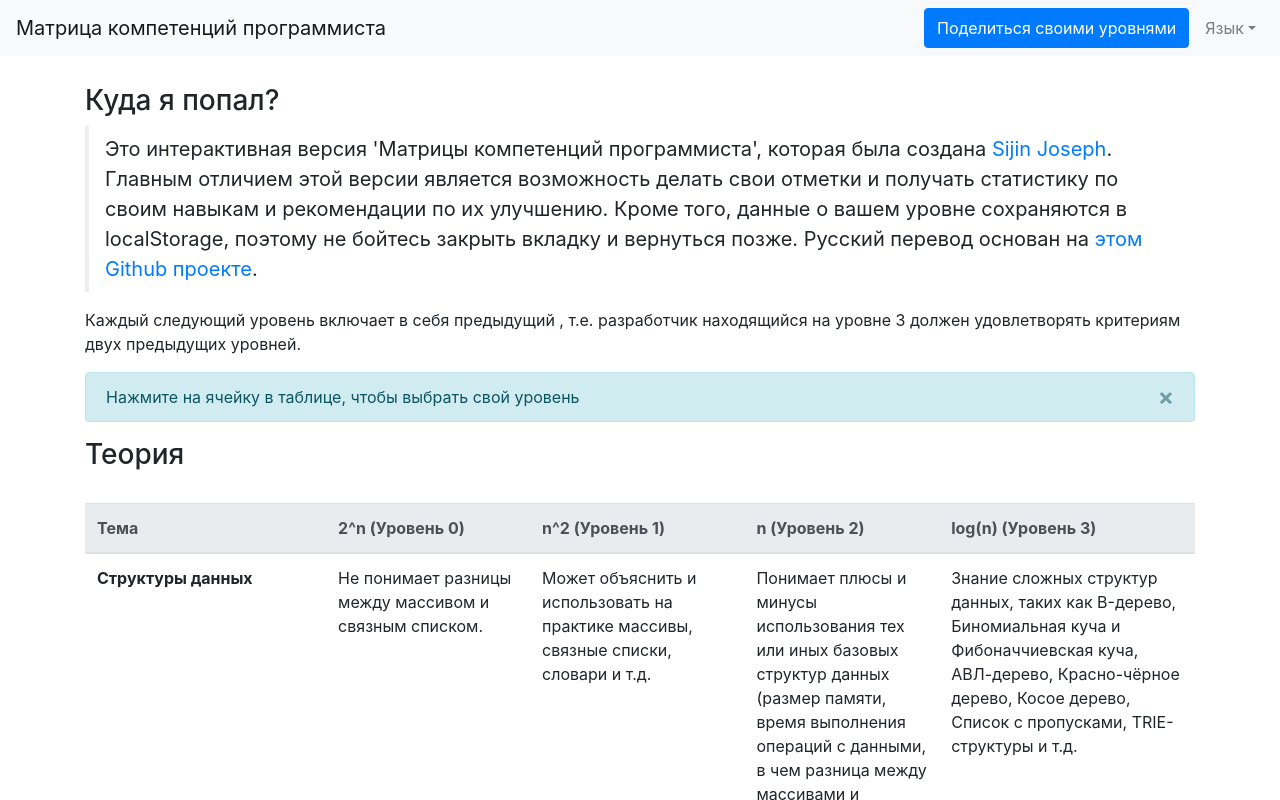
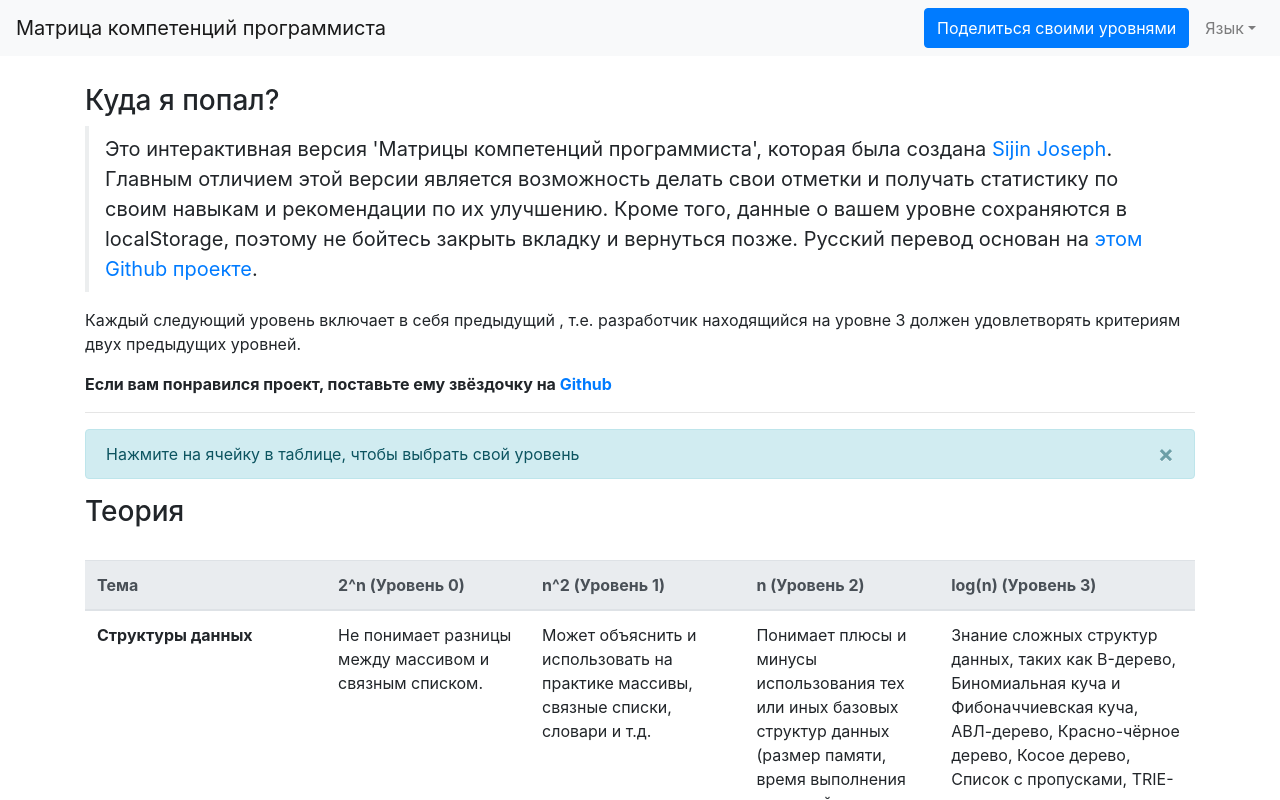
Before and after one commit to cuamckuu/interactive-programmers-competency-matrix, a Vue app: page / in a window 1280 px wide. Shown: the top 800 px of the page. Built offline with nearby package versions, Linux system fonts and the light colour scheme.

Commit message:
feat: Added title and link to github

```diff
--- a/src/components/HelloWorld.vue
+++ b/src/components/HelloWorld.vue
@@ -9,6 +9,17 @@
       <p>
         {{ $t('meta.note') }}
       </p>
+
+      <p>
+        <b>
+          {{ $t('meta.stars') }}
+          <a href='https://github.com/cuamckuu/interactive-programmers-competency-matrix'>
+            Github
+          </a>
+        </b>
+      </p>
+
+      <hr>
 
       <b-alert v-model='showHelp' dismissible>
         {{ $t("meta.tip") }}
@@ -52,6 +63,7 @@ export default {
           info: "This is an interactive version of 'Programmer Competency Matrix' originally created by <a href='https://sijinjoseph.netlify.app'>Sijin Joseph</a>. The main difference is that, this version contains skills statistics and recomendations. Also your levels save to localStorage, so don't be afraid to close tab and come back later.",
           tip: 'Click on table cells to select your level.',
           note: 'Note that the knowledge for each level is cumulative. Being at level \'n\' implies that you also know everything from the levels lower than \'n\'.',
+          stars: 'If you like this project, please star it on ',
         },
         areas: {
           computer_science: 'Computer Science',
@@ -74,6 +86,7 @@ export default {
           info: "Это интерактивная версия 'Матрицы компетенций программиста', которая была создана <a href='https://sijinjoseph.netlify.app'>Sijin Joseph</a>. Главным отличием этой версии является возможность делать свои отметки и получать статистику по своим навыкам и рекомендации по их улучшению. Кроме того, данные о вашем уровне сохраняются в localStorage, поэтому не бойтесь закрыть вкладку и вернуться позже. Русский перевод основан на <a href='https://github.com/omreps/programmer-competency-matrix'>этом Github проекте</a>.",
           tip: 'Нажмите на ячейку в таблице, чтобы выбрать свой уровень',
           note: 'Каждый следующий уровень включает в себя предыдущий , т.е. разработчик находящийся на уровне 3 должен удовлетворять критериям двух предыдущих уровней.',
+          stars: 'Если вам понравился проект, поставьте ему звёздочку на ',
         },
         areas: {
           computer_science: 'Теория',
--- a/src/main.js
+++ b/src/main.js
@@ -29,6 +29,8 @@ new Vue({
     };
   },
   mounted() {
+    document.title = 'Programmer\'s Competency Matrix';
+
     const urlParams = new URLSearchParams(window.location.search);
     const levelsData = urlParams.get('levels');
 
```
